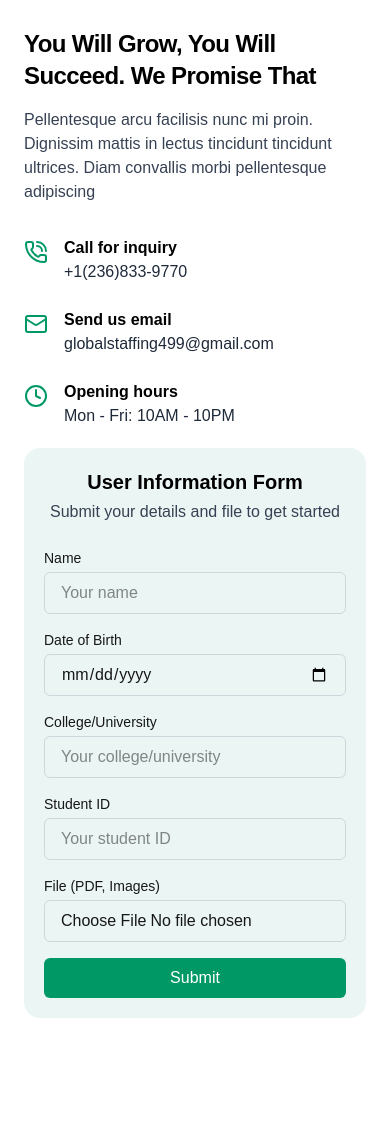
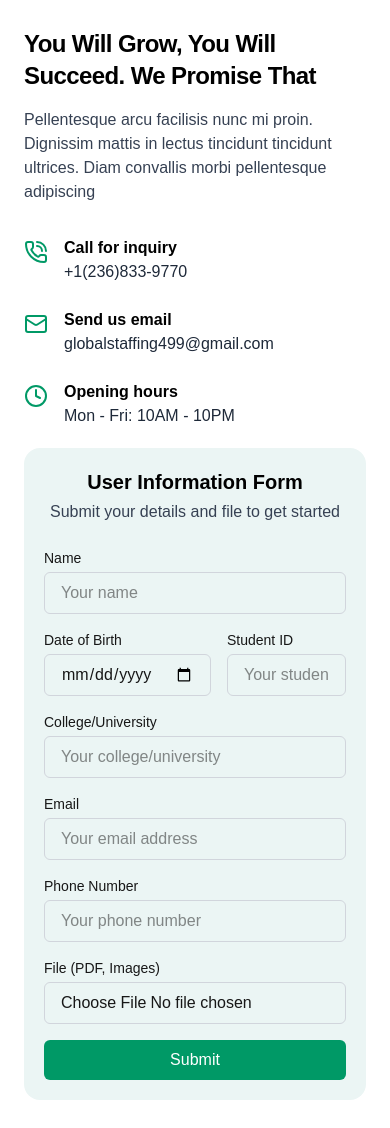
Before and after one commit to rajputboyars/campaign, a Next.js app: page / in a window 390 px wide. Before the commit the page ends 1046 px from the top, so only its background shows below. Built offline with nearby package versions, Linux system fonts and the light colour scheme.

Commit message:
adding fields email and phone

```diff
--- a/src/app/page.js
+++ b/src/app/page.js
@@ -10,6 +10,8 @@ export default function ContactSection() {
     dob: '',
     college: '',
     studentId: '',
+    email: '', // New email field
+    phone: '', // New phone field
     resume: null, // Can be any file type
   });
   const [errors, setErrors] = useState({});
@@ -30,6 +32,12 @@ export default function ContactSection() {
     }
     if (!formData.studentId || formData.studentId.length < 5) {
       newErrors.studentId = 'Student ID must be at least 5 characters long';
+    }
+    if (!formData.email || !/^[^\s@]+@[^\s@]+\.[^\s@]+$/.test(formData.email)) {
+      newErrors.email = 'A valid email address is required';
+    }
+    if (!formData.phone || !/^\d{10,15}$/.test(formData.phone.replace(/[\s-]/g, ''))) {
+      newErrors.phone = 'Phone number must be 10-15 digits';
     }
     if (!formData.resume) {
       newErrors.resume = 'File is required';
@@ -89,6 +97,8 @@ export default function ContactSection() {
       dob: formData.dob,
       college: formData.college,
       student_id: formData.studentId,
+      email: formData.email, // Include email in email template
+      phone: formData.phone, // Include phone in email template
       resume: resumeLink,
     };
 
@@ -107,6 +117,8 @@ export default function ContactSection() {
             dob: '',
             college: '',
             studentId: '',
+            email: '', // Reset email
+            phone: '', // Reset phone
             resume: null,
           });
           setShowModal(true);
@@ -125,7 +137,7 @@ export default function ContactSection() {
   };
 
   return (
-    <div className="flex flex-col lg:flex-row justify-between items-center gap-5 md:gap-12 px-6 py-7 md:py-10 lg:py-16 max-w-[1440px] mx-auto">
+    <div className="flex flex-col lg:flex-row justify-between items-center gap-5 md:gap-12 px-6 py-7 md:py-10 lg:py-8 max-w-[1440px] mx-auto">
       {/* Left Section */}
       <div className="flex-1 space-y-8">
         <div>
@@ -160,13 +172,6 @@ export default function ContactSection() {
               <p className="text-gray-800">Mon - Fri: 10AM - 10PM</p>
             </div>
           </div>
-          {/* <div className="flex items-start space-x-4">
-            <MapPin className="text-emerald-600 w-6 h-6 mt-1" />
-            <div>
-              <h4 className="font-semibold text-black">Office</h4>
-              <p className="text-gray-800">19 North Road Piscataway, NY 08854</p>
-            </div>
-          </div> */}
         </div>
       </div>
 
@@ -187,26 +192,42 @@ export default function ContactSection() {
               value={formData.name}
               onChange={handleChange}
               placeholder="Your name"
-              className={`w-full px-4 py-2 border rounded-md focus:outline-none focus:ring-2 ${
-                errors.name ? 'border-red-500' : 'border-gray-300 focus:ring-emerald-500'
+              className={`w-full px-4 py-2 border rounded-md focus:outline-none focus:ring-2 ${errors.name ? 'border-red-500' : 'border-gray-300 focus:ring-emerald-500'
                 }`}
             />
             {errors.name && <p className="text-red-500 text-xs mt-1">{errors.name}</p>}
           </div>
 
+          <div className='flex gap-4'>
+
             {/* Date of Birth */}
-          <div>
+            <div className='flex-1'>
               <label className="block text-sm font-medium mb-1">Date of Birth</label>
               <input
                 type="date"
                 name="dob"
                 value={formData.dob}
                 onChange={handleChange}
-              className={`w-full px-4 py-2 border rounded-md focus:outline-none focus:ring-2 ${
-                errors.dob ? 'border-red-500' : 'border-gray-300 focus:ring-emerald-500'
+                className={`w-full px-4 py-2 border rounded-md focus:outline-none focus:ring-2 ${errors.dob ? 'border-red-500' : 'border-gray-300 focus:ring-emerald-500'
                   }`}
               />
               {errors.dob && <p className="text-red-500 text-xs mt-1">{errors.dob}</p>}
+            </div>
+
+            {/* Student ID */}
+            <div className='flex-1'>
+              <label className="block text-sm font-medium mb-1">Student ID</label>
+              <input
+                type="text"
+                name="studentId"
+                value={formData.studentId}
+                onChange={handleChange}
+                placeholder="Your student ID"
+                className={`w-full px-4 py-2 border rounded-md focus:outline-none focus:ring-2 ${errors.studentId ? 'border-red-500' : 'border-gray-300 focus:ring-emerald-500'
+                  }`}
+              />
+              {errors.studentId && <p className="text-red-500 text-xs mt-1">{errors.studentId}</p>}
+            </div>
           </div>
 
           {/* College/University */}
@@ -218,27 +239,41 @@ export default function ContactSection() {
               value={formData.college}
               onChange={handleChange}
               placeholder="Your college/university"
-              className={`w-full px-4 py-2 border rounded-md focus:outline-none focus:ring-2 ${
-                errors.college ? 'border-red-500' : 'border-gray-300 focus:ring-emerald-500'
+              className={`w-full px-4 py-2 border rounded-md focus:outline-none focus:ring-2 ${errors.college ? 'border-red-500' : 'border-gray-300 focus:ring-emerald-500'
                 }`}
             />
             {errors.college && <p className="text-red-500 text-xs mt-1">{errors.college}</p>}
           </div>
 
-          {/* Student ID */}
+
+          {/* Email */}
           <div>
-            <label className="block text-sm font-medium mb-1">Student ID</label>
+            <label className="block text-sm font-medium mb-1">Email</label>
             <input
-              type="text"
-              name="studentId"
-              value={formData.studentId}
+              type="email"
+              name="email"
+              value={formData.email}
               onChange={handleChange}
-              placeholder="Your student ID"
-              className={`w-full px-4 py-2 border rounded-md focus:outline-none focus:ring-2 ${
-                errors.studentId ? 'border-red-500' : 'border-gray-300 focus:ring-emerald-500'
+              placeholder="Your email address"
+              className={`w-full px-4 py-2 border rounded-md focus:outline-none focus:ring-2 ${errors.email ? 'border-red-500' : 'border-gray-300 focus:ring-emerald-500'
                 }`}
             />
-            {errors.studentId && <p className="text-red-500 text-xs mt-1">{errors.studentId}</p>}
+            {errors.email && <p className="text-red-500 text-xs mt-1">{errors.email}</p>}
+          </div>
+
+          {/* Phone */}
+          <div>
+            <label className="block text-sm font-medium mb-1">Phone Number</label>
+            <input
+              type="tel"
+              name="phone"
+              value={formData.phone}
+              onChange={handleChange}
+              placeholder="Your phone number"
+              className={`w-full px-4 py-2 border rounded-md focus:outline-none focus:ring-2 ${errors.phone ? 'border-red-500' : 'border-gray-300 focus:ring-emerald-500'
+                }`}
+            />
+            {errors.phone && <p className="text-red-500 text-xs mt-1">{errors.phone}</p>}
           </div>
 
           {/* File Upload */}
@@ -249,8 +284,7 @@ export default function ContactSection() {
               name="resume"
               accept=".pdf,image/*,.xls,.xlsx,.csv"
               onChange={handleChange}
-              className={`w-full px-4 py-2 border rounded-md focus:outline-none focus:ring-2 ${
-                errors.resume ? 'border-red-500' : 'border-gray-300 focus:ring-emerald-500'
+              className={`w-full px-4 py-2 border rounded-md focus:outline-none focus:ring-2 ${errors.resume ? 'border-red-500' : 'border-gray-300 focus:ring-emerald-500'
                 }`}
             />
             {errors.resume && <p className="text-red-500 text-xs mt-1">{errors.resume}</p>}
@@ -260,8 +294,7 @@ export default function ContactSection() {
           <button
             type="submit"
             disabled={isLoading}
-            className={`w-full flex items-center justify-center text-white font-medium py-2 rounded-md transition ${
-              isLoading ? 'bg-emerald-400 cursor-not-allowed' : 'bg-emerald-600 hover:bg-emerald-700'
+            className={`w-full flex items-center justify-center text-white font-medium py-2 rounded-md transition ${isLoading ? 'bg-emerald-400 cursor-not-allowed' : 'bg-emerald-600 hover:bg-emerald-700'
               }`}
           >
             {isLoading ? (
```
Lines whose indentation alone changed are shown as unchanged.
